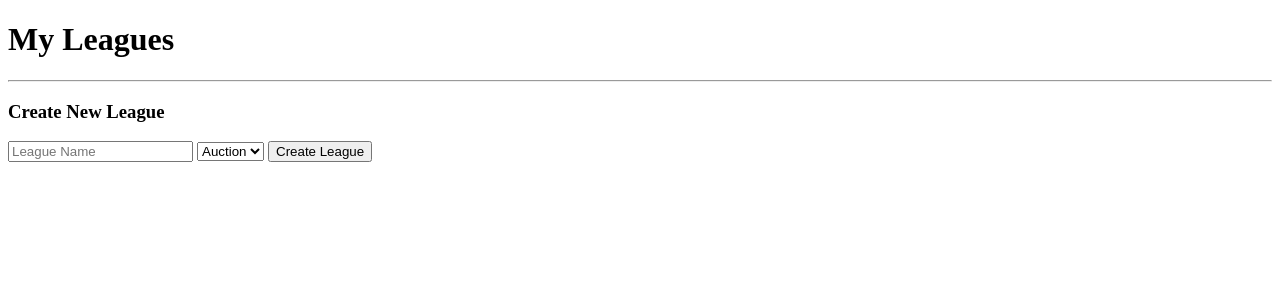
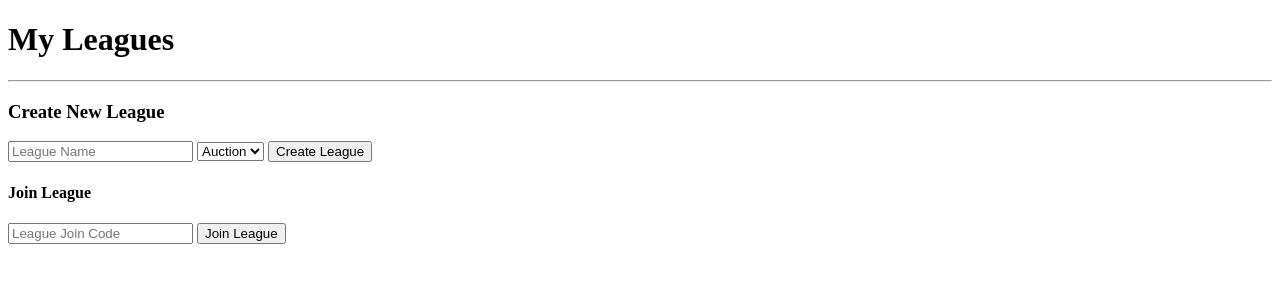
Before and after one commit to Bruno7333/CSCB20-Project, a Flask app: page /dashboard in a window 1280 px wide. Shown: the top 300 px of the page. Run offline with Flask 3, Linux system fonts and the light colour scheme; data comes from the database, SQL or seed files in the repository; both versions use the stored data as it was after the commit.

Commit message:
added join fn

```diff
--- a/app.py
+++ b/app.py
@@ -1,5 +1,6 @@
 from flask import Flask, request, redirect, url_for, render_template, session
 import sqlite3
+import random
 
 app = Flask(__name__)
 app.secret_key = 'lebron-james-king-of-basketball'
@@ -74,15 +75,44 @@ def create_league():
 
     conn = sqlite3.connect(DB_FILE)
     cursor = conn.cursor()
+
+    while True:
+        new_id = random.randint(10000000, 99999999)
+        cursor.execute("SELECT 1 FROM PlayerLeague WHERE LID = ?", (new_id,))
+        if not cursor.fetchone():
+            new_league_id = new_id
+            break
+
+
     cursor.execute(
-        "INSERT INTO PlayerLeague (leagueName, draftType, ownerAccount, status) VALUES (?, ?, ?, 'initial')",
-        (league_name, draft_type, owner_id)
+        "INSERT INTO PlayerLeague (LID, leagueName, draftType, ownerAccount, status) VALUES (?, ?, ?, ?, 'initial')",
+        (new_league_id, league_name, draft_type, owner_id)
     )
-    new_league_id = cursor.lastrowid
+
     cursor.execute(
         "INSERT INTO PlayerTeam (LID, accountID, teamName) VALUES (?, ?, ?)",
         (new_league_id, owner_id, "My Team")
     )
+
+    conn.commit()
+    conn.close()
+
+    return redirect(url_for('dashboard'))
+
+@app.route('/join_league', methods=['POST'])
+def Join_league():
+    league_id = request.form['leagueID']
+    user_id = session.get('user_id')
+
+    conn = sqlite3.connect(DB_FILE)
+    cursor = conn.cursor()
+
+
+    cursor.execute(
+        "INSERT INTO PlayerTeam (LID, accountID, teamName) VALUES (?, ?, ?)",
+        (league_id, user_id, "My Team")
+    )
+
     conn.commit()
     conn.close()
 
--- a/templates/dashboard.html
+++ b/templates/dashboard.html
@@ -20,8 +20,15 @@
         <input type="text" name="leagueName" placeholder="League Name" required>
         <select name="draftType">
             <option value="Auction">Auction</option>
+            <option value="Snake">Snake</option>
         </select>
         <button type="submit">Create League</button>
     </form>
+
+        <h4>Join League</h4>
+    <form action="/join_league" method="POST">
+        <input type="text" name="leagueID" placeholder="League Join Code" required>
+        <button type="submit">Join League</button>
+    </form>
 </body>
 </html>
```
Also changed, not shown: SQLite/nba.db.
